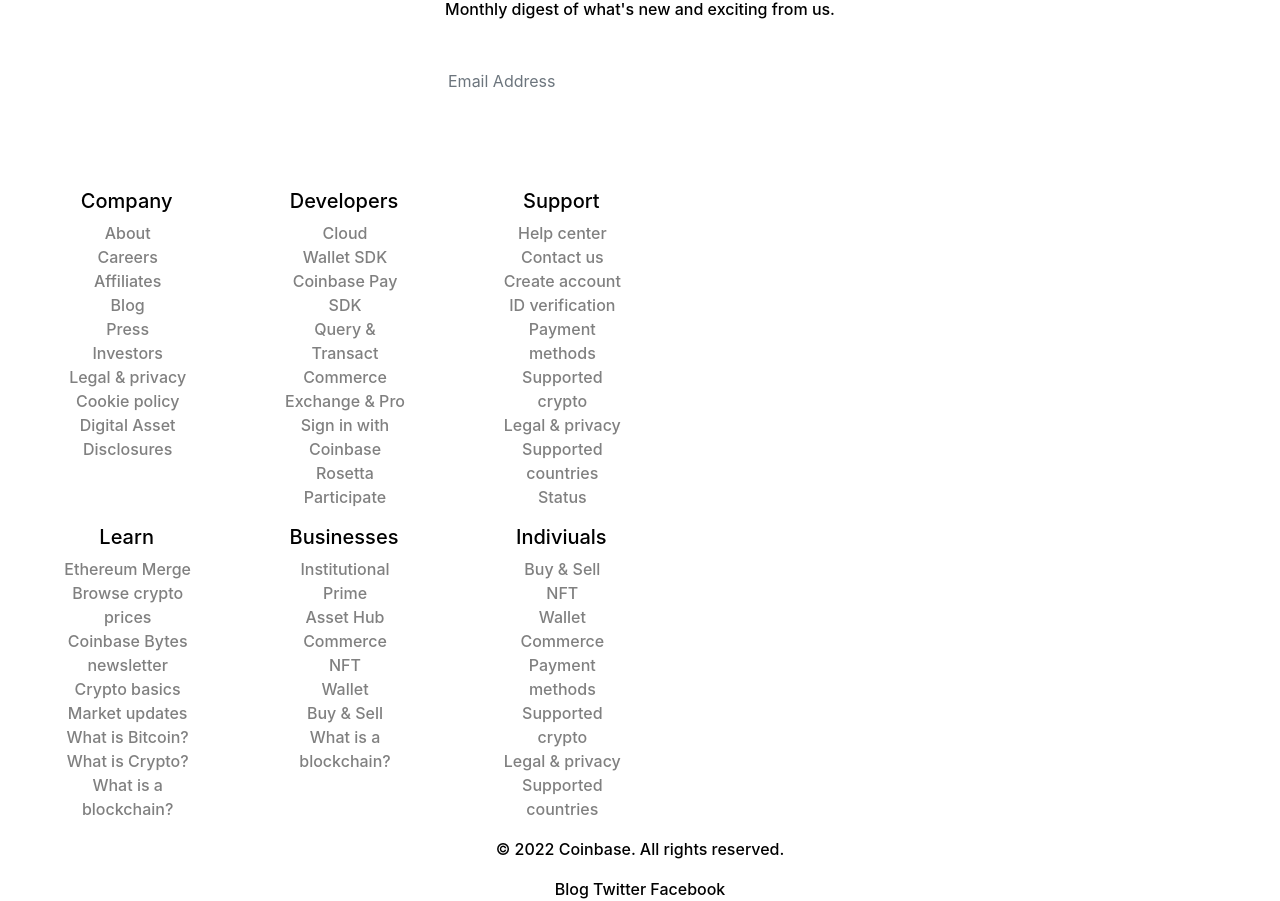
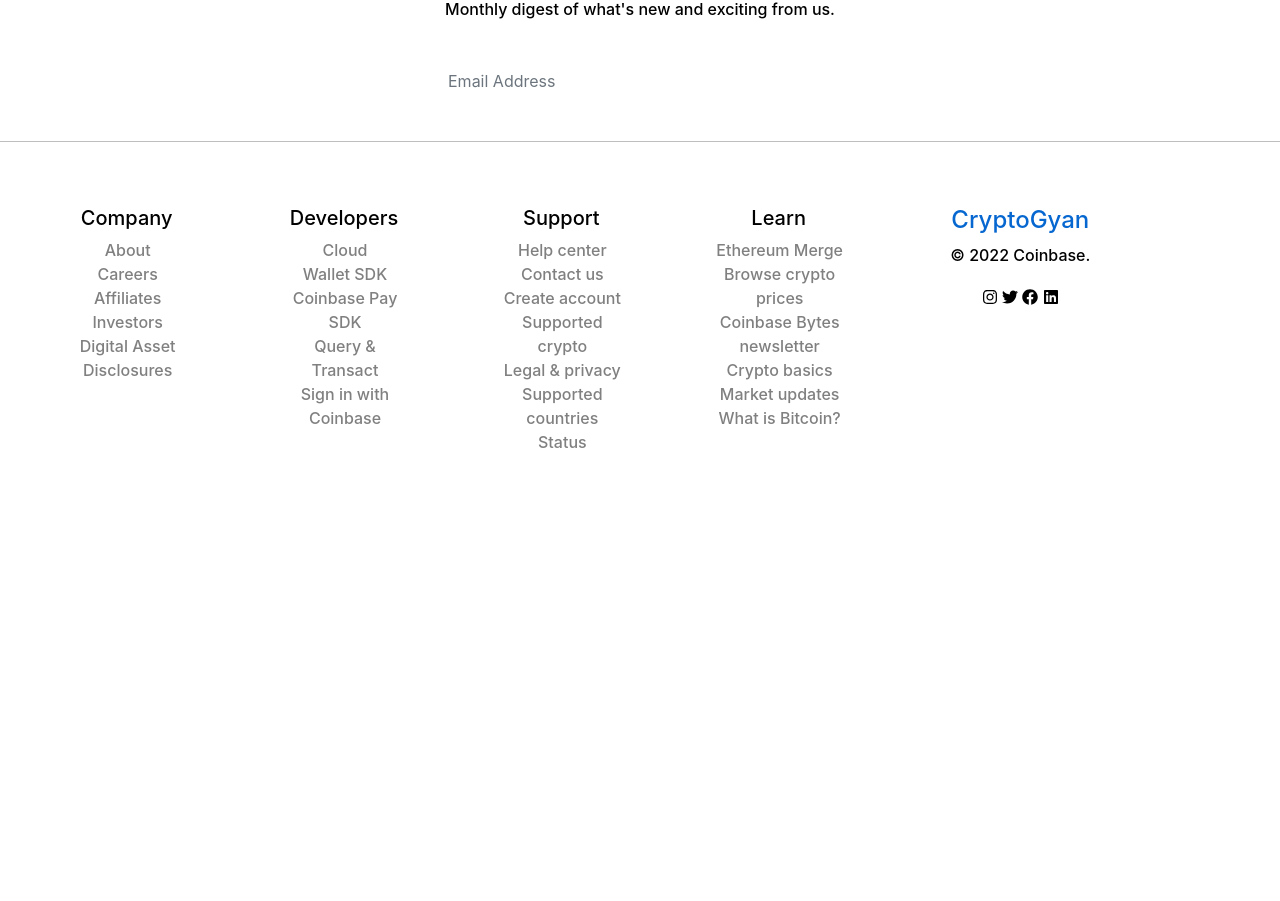
Before and after one commit to Tushar-Chaudhari-04/CryptoGyan, a React (Create React App) app: page / in a window 1280 px wide. Shown: the part 3173-4074 px from the top of the page. After the commit the page ends 3691 px from the top, so only its background shows below. Built offline with nearby package versions, Linux system fonts and the light colour scheme.

Commit message:
CryptoGyan Footer Modified

```diff
--- a/package.json
+++ b/package.json
@@ -20,6 +20,7 @@
     "react": "^18.2.0",
     "react-crypto-icons": "^1.0.5",
     "react-dom": "^18.2.0",
+    "react-icons": "^4.4.0",
     "react-router-dom": "^6.3.0",
     "react-scripts": "5.0.1",
     "web-vitals": "^2.1.4"
--- a/src/components/Footer.js
+++ b/src/components/Footer.js
@@ -1,6 +1,10 @@
 import React from 'react';
 import "../css/Footer.css";
 import { FontAwesomeIcon } from '@fortawesome/react-fontawesome'
+import {FaFacebook} from "react-icons/fa";
+import {FaTwitter} from "react-icons/fa";
+import {FaInstagram} from "react-icons/fa";
+import {FaLinkedin} from "react-icons/fa";
 
 const Footer = () => {
   const currentYear=new Date().getFullYear(); //get Current Year
@@ -17,7 +21,7 @@
         {/* <button type="submit" className="btn btn-primary my-3 footer-btn">Subscribe</button> */}
         </form>
       </div>
-
+      <hr/>
     <div className="row foot-note">
       <div className="col-6 col-md-2 md-3">
           <h5>Company</h5>
@@ -25,11 +29,7 @@
             <li>About</li>
             <li> Careers</li>
             <li>Affiliates</li>
-            <li>Blog</li>
-            <li>Press</li>
             <li>Investors</li>
-            <li>Legal & privacy</li>
-            <li>Cookie policy</li>
             <li>Digital Asset Disclosures</li>
           </ul>
       </div>
@@ -41,11 +41,8 @@
             <li>Wallet SDK</li>
             <li>Coinbase Pay SDK</li>
             <li>Query & Transact</li>
-            <li>Commerce</li>
-            <li>Exchange & Pro</li>
             <li>Sign in with Coinbase</li>
-            <li>Rosetta</li>
-            <li>Participate</li>
+
           </ul>
       </div>
 
@@ -55,18 +52,16 @@
             <li>Help center</li>
             <li>Contact us</li>
             <li>Create account</li>
-            <li>ID verification</li>
-            <li>Payment methods</li>
             <li>Supported crypto</li>
             <li>Legal & privacy</li>
             <li>Supported countries</li>
             <li>Status</li>
           </ul>
       </div>
-      <div className="space-btw">
+      {/* <div className="space-btw">
       <div className="space-height"></div>
       <br/>
-      </div>
+      </div> */}
       <div className="col-6 col-md-2 md-3 ">
           <h5>Learn</h5>
           <ul>
@@ -76,12 +71,29 @@
             <li>Crypto basics</li>
             <li>Market updates</li>
             <li>What is Bitcoin?</li>
-            <li>What is Crypto?</li>
-            <li>What is a blockchain?</li>
           </ul>
       </div>
 
-      <div className="col-6 col-md-2 md-3 ">
+      <div className="col-6 col-md-3 md-3">
+          <h4 className="footer-icon">CryptoGyan</h4>
+          <p>© {currentYear} Coinbase.</p>
+          <p className="social-icon"><FaInstagram/> <FaTwitter/> <FaFacebook/> <FaLinkedin/></p>
+      </div>
+    </div>
+    <div>
+      </div>
+
+      <div className="space-height">
+        <br/><br/>
+      </div>
+    </div>
+  )
+}
+
+export default Footer
+
+
+      {/* <div className="col-6 col-md-2 md-3 ">
           <h5>Businesses</h5>
           <ul>
             <li>Institutional</li>
@@ -108,15 +120,4 @@
             <li>Legal & privacy</li>
             <li>Supported countries</li>
           </ul>
-      </div>
-
-    </div>
-    <div>
-        <p>© {currentYear} Coinbase. All rights reserved.</p>
-        <p>Blog  Twitter  Facebook</p>
-      </div>
-    </div>
-  )
-}
-
-export default Footer
+      </div> */}
--- a/src/css/Coin.css
+++ b/src/css/Coin.css
@@ -1,5 +1,5 @@
 *{
-    color:#F1F1F1;
+    color:black;
     font-weight:500;
     font-style:"arial";
 }
--- a/src/css/Footer.css
+++ b/src/css/Footer.css
@@ -36,6 +36,7 @@
 
 .foot-note{
     margin-top:5%;
+
 }
 
 .space-btw{
@@ -43,5 +44,9 @@
 }
 
 .space-height{
-    height:40%;
+    height:70%;
 }
+
+.footer-icon{
+    color:#0667d0;
+}
--- a/src/pages/Home.js
+++ b/src/pages/Home.js
@@ -10,6 +10,7 @@
 import Footer from "../components/Footer";
 import Portfolio from './Portfolio';
 import MiddlePage from "../pages/MiddlePage";
+import CryptoData from "../pages/CryptoData";
 
 const Home = () => {
   // props.mode==="dark"?"black":"white"
@@ -45,6 +46,7 @@
         <img className="mobile-img" src={mobileImage} alt="MobileImage"/>
 
     </div>
+    {/* <CryptoData/> */}
     <Portfolio />
     <MiddlePage/>
     <Footer/>
```
Also changed, not shown: 2 other files (tests, documents, lock files or other folders).
